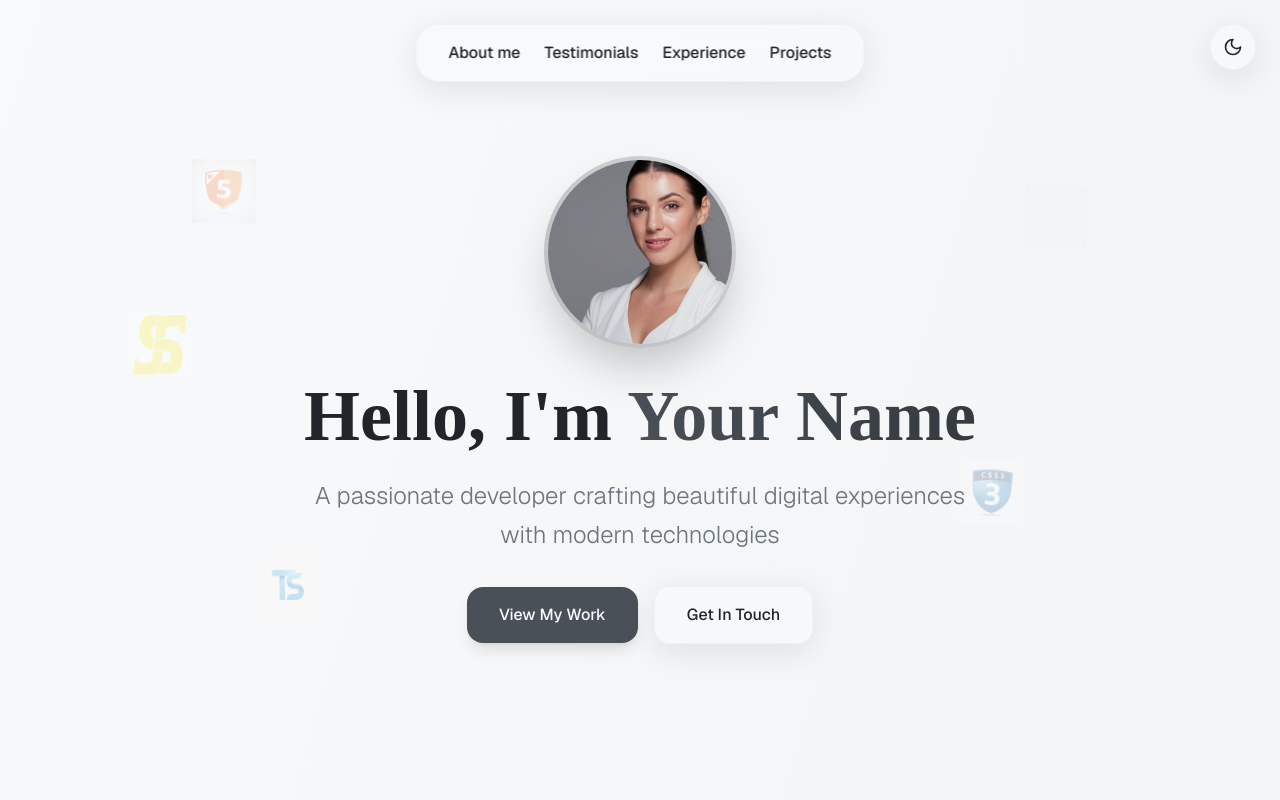
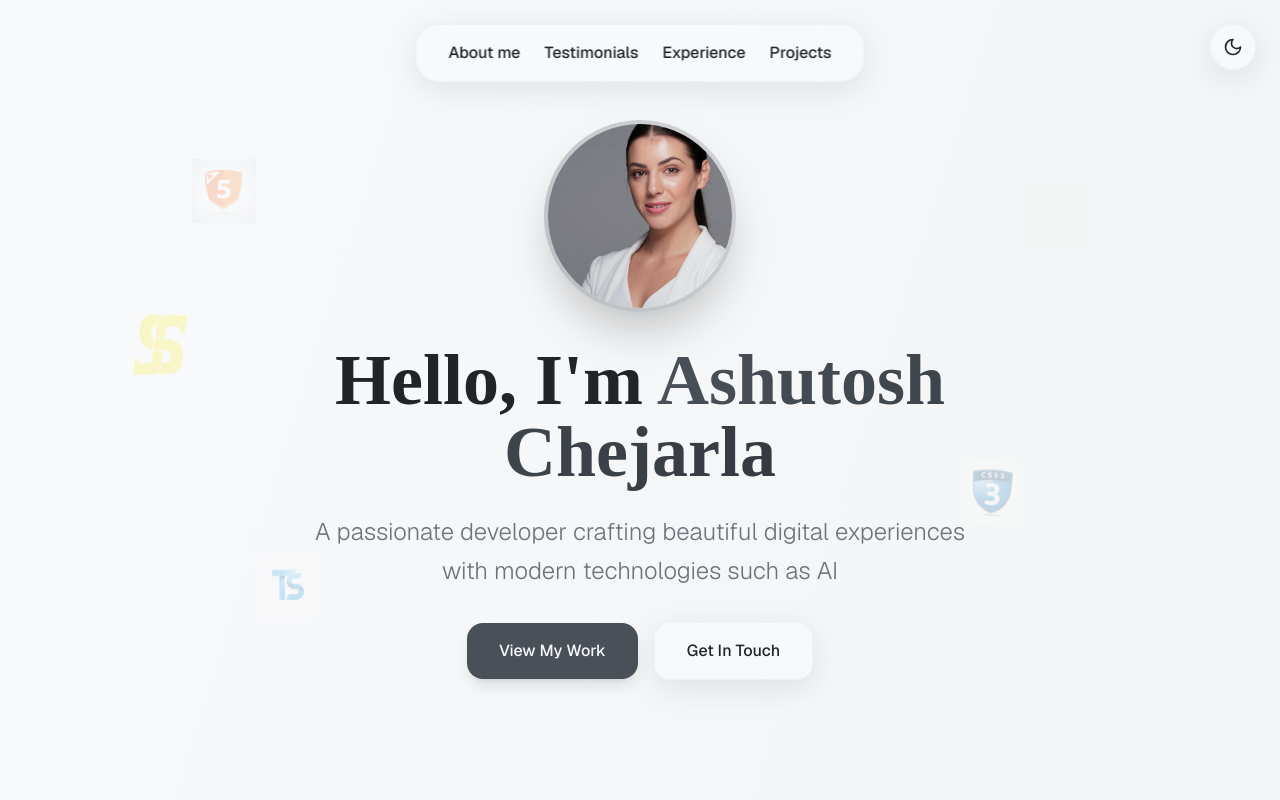
Before and after one commit to ashutoshchejarla/ashutoshche, a Next.js app: page / in a window 1280 px wide. Shown: the top 800 px of the page. Built offline with nearby package versions, Linux system fonts and the light colour scheme.

Commit message:
Update hero-section.tsx

```diff
--- a/components/hero-section.tsx
+++ b/components/hero-section.tsx
@@ -13,11 +13,11 @@ export function HeroSection() {
         {/* Hero Content */}
         <h1 className="text-5xl md:text-7xl font-bold text-foreground mb-6 font-sans">
           Hello, I'm{" "}
-          <span className="bg-gradient-to-r from-primary to-accent bg-clip-text text-transparent">Your Name</span>
+          <span className="bg-gradient-to-r from-primary to-accent bg-clip-text text-transparent">Ashutosh Chejarla</span>
         </h1>
 
         <p className="text-xl md:text-2xl text-secondary mb-8 font-light max-w-2xl mx-auto leading-relaxed">
-          A passionate developer crafting beautiful digital experiences with modern technologies
+          A passionate developer crafting beautiful digital experiences with modern technologies such as AI
         </p>
 
         {/* CTA Buttons */}
@@ -25,7 +25,7 @@ export function HeroSection() {
           <button className="px-8 py-4 bg-primary text-primary-foreground rounded-2xl font-medium hover:scale-105 transition-all duration-200 shadow-lg hover:shadow-xl">
             View My Work
           </button>
-          <button className="px-8 py-4 glassmorphism text-foreground rounded-2xl font-medium hover:scale-105 transition-all duration-200">
+          <button className="px-8 py-4 glassmorphism text-foreground rounded-2xl font-medium hover:scale-105 transition-all duration-200" href="instagram.com/notreallyashutosh">
             Get In Touch
           </button>
         </div>
```
